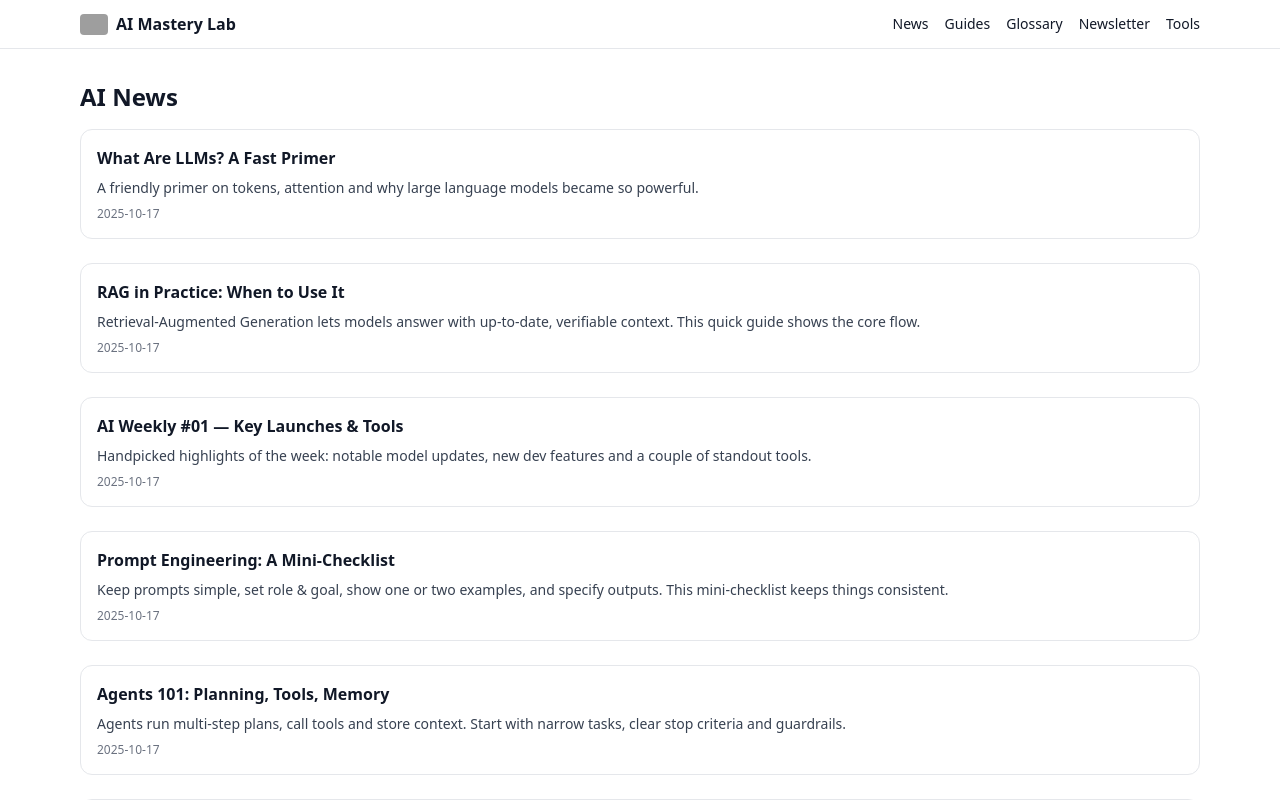
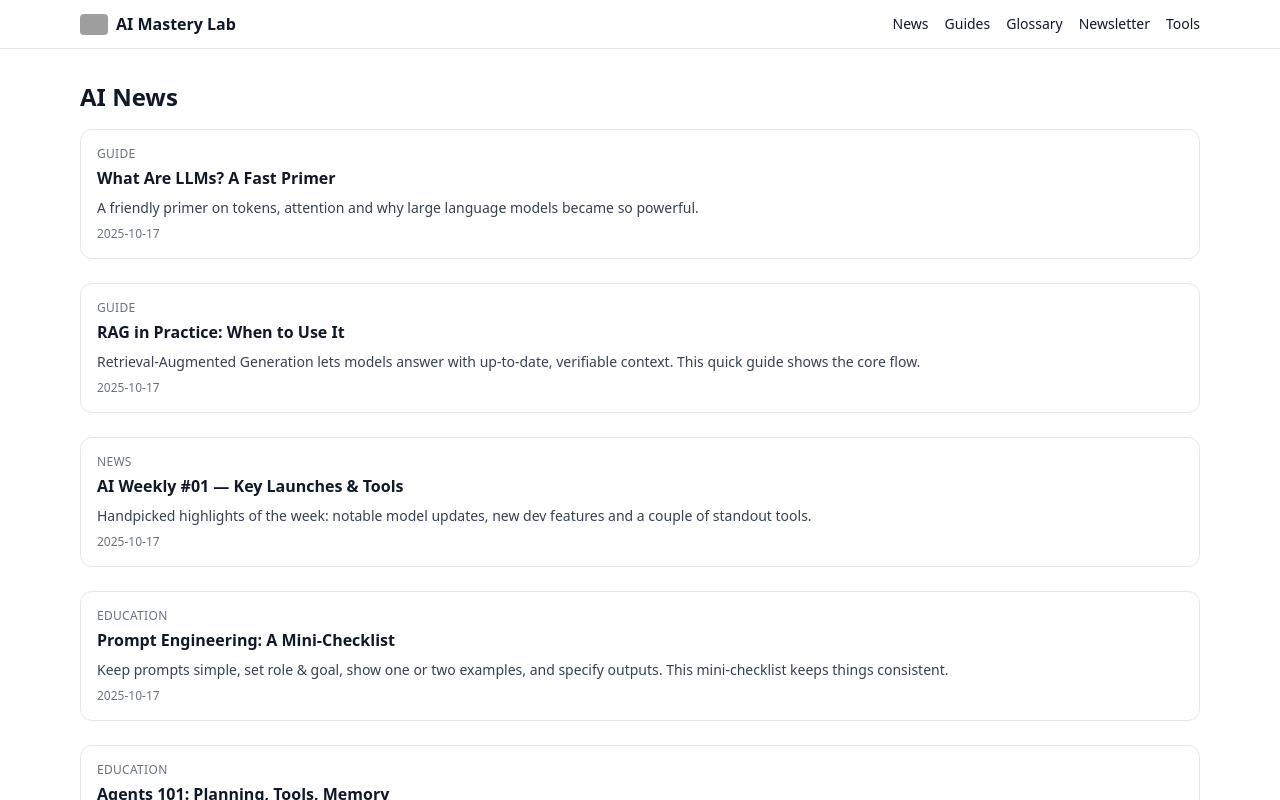
Before and after one commit to Jatin2349/ai-news-site, a Next.js app: page /news in a window 1280 px wide. Shown: the top 800 px of the page. Built offline with nearby package versions, Linux system fonts and the light colour scheme; grey boxes are pictures that could not be loaded.

Commit message:
Update page.tsx

```diff
--- a/app/news/page.tsx
+++ b/app/news/page.tsx
@@ -1,13 +1,22 @@
 import data from '../../data/news.json'
 
 export default function NewsPage() {
+  const items = [...data].sort(
+    (a, b) => new Date(b.date).getTime() - new Date(a.date).getTime()
+  )
+
   return (
     <div>
       <h1 className="text-2xl font-semibold mb-4">AI News</h1>
       <div className="space-y-6">
-        {data.map((a, i) => (
+        {items.map((a, i) => (
           <article key={i} className="border rounded-xl p-4">
-            <h2 className="font-semibold"><a href={a.url} target={a.url.startsWith('http') ? '_blank' : undefined}>{a.title}</a></h2>
+            <div className="text-xs uppercase tracking-wide text-gray-500">{a.category}</div>
+            <h2 className="font-semibold mt-1">
+              <a href={a.url} target={a.url.startsWith('http') ? '_blank' : undefined}>
+                {a.title}
+              </a>
+            </h2>
             <p className="text-sm text-gray-700 mt-2">{a.summary}</p>
             <div className="text-xs text-gray-500 mt-2">{a.date}</div>
           </article>
```
